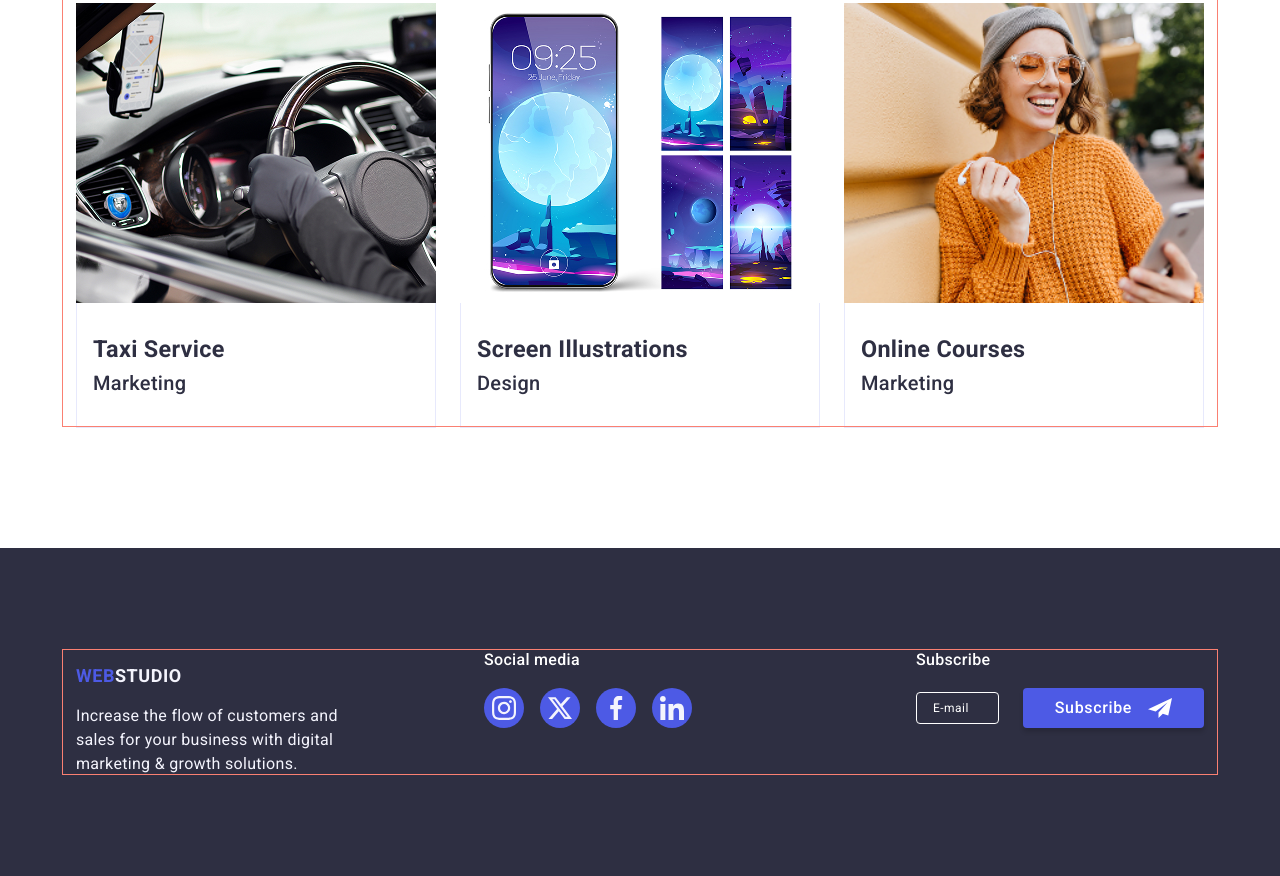
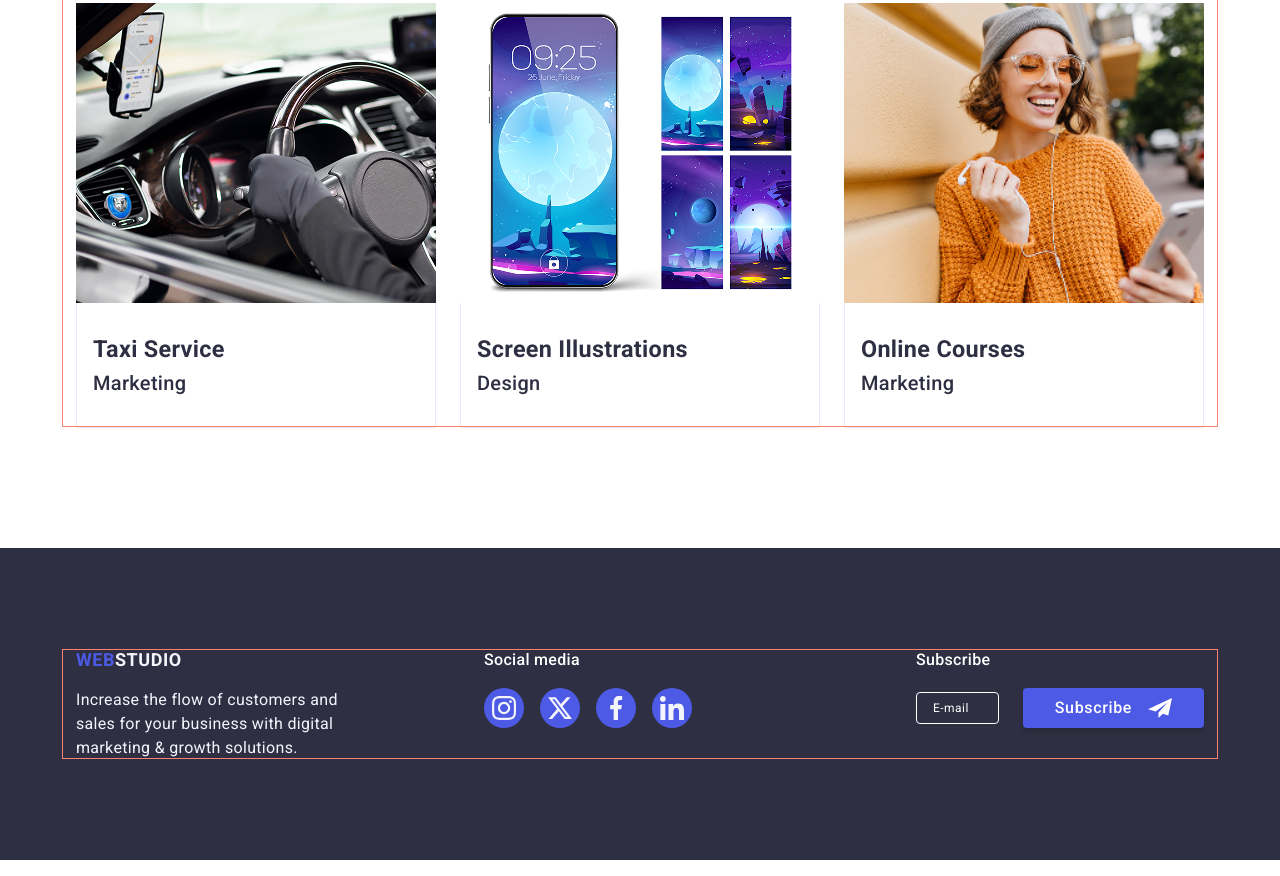
Before and after one commit to Marinanuzhna/goit-markup-hw-06, a plain HTML site: page index.html in a window 1280 px wide. Shown: the part 2613-3489 px from the top of the page. Drawn offline with nearby package versions, Linux system fonts and the light colour scheme.

Commit message:
blok6/10

```diff
--- a/css/footer.css
+++ b/css/footer.css
@@ -51,6 +51,8 @@
 @media only screen and (min-width: 1158px) {
   .footer-link {
     margin-left: 0;
+    margin-bottom: 16px;
+    margin-top: 0;
   }
 }
 .fotter-left {
```
